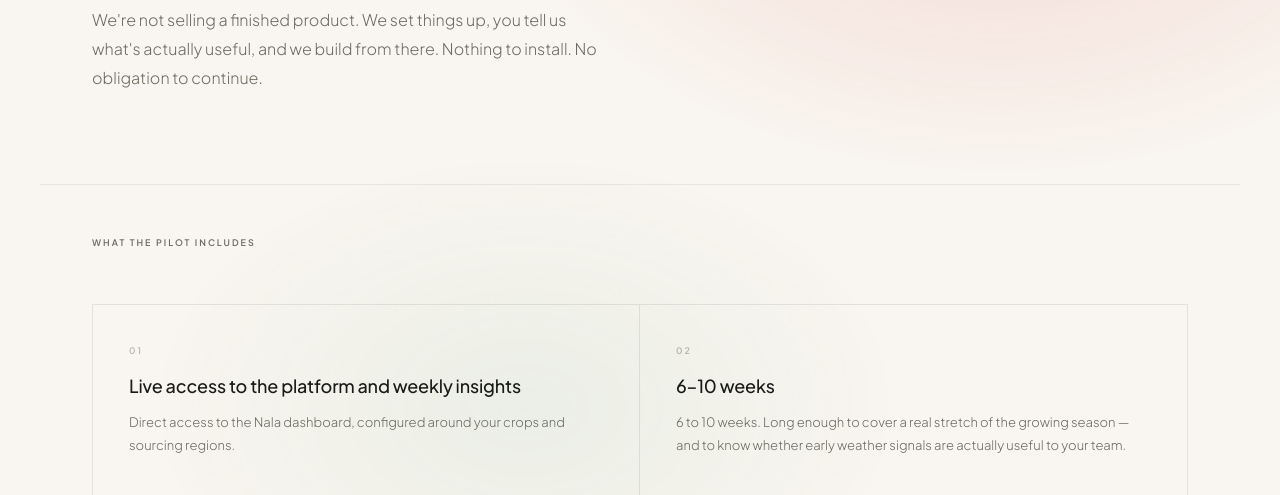
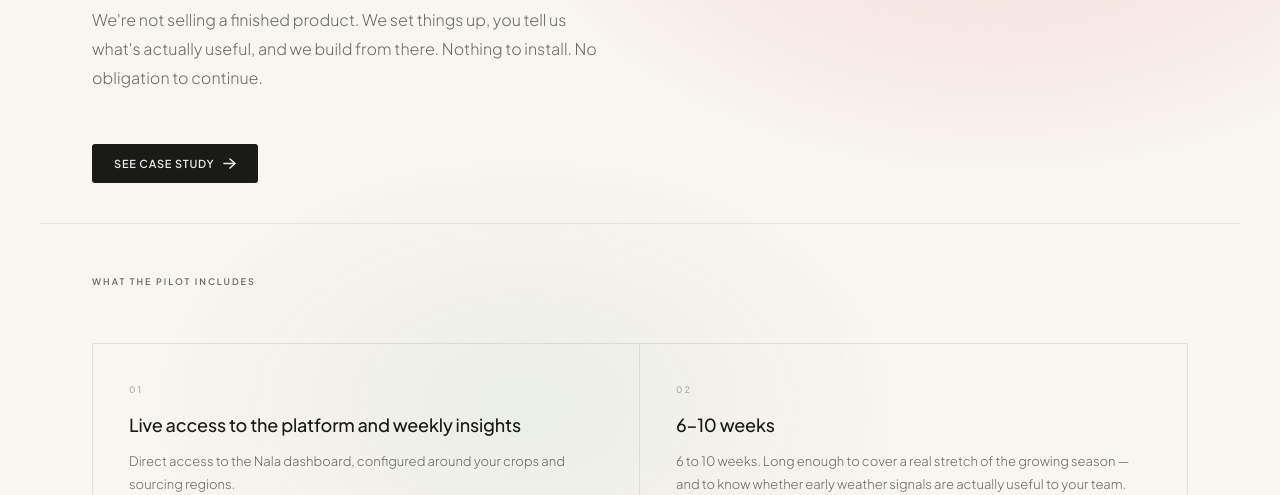
Before and after one commit to nickzumbuehl/berry-risk, a plain HTML site: page index.html in a window 1280 px wide. Both pictures are taken after a click on the button "PILOT PROGRAMME". Shown: the part 305-800 px from the top of the page. Drawn offline with Linux system fonts and the light colour scheme.

Commit message:
Add 'See Case Study' button on pilot hero

```diff
--- a/index.html
+++ b/index.html
@@ -842,6 +842,14 @@
     <p class="hero-prose r" style="transition-delay:.16s;max-width:520px;">
       We're not selling a finished product. We set things up, you tell us what's actually useful, and we build from there. Nothing to install. No obligation to continue.
     </p>
+    <div class="hero-actions r" style="transition-delay:.24s;">
+      <a href="#crop-risk" onclick="switchTab(0);return false;" class="btn btn-ink">
+        See Case Study
+        <svg width="13" height="11" viewBox="0 0 13 11" fill="none">
+          <path d="M1 5.5h11M7 1l5 4.5L7 10" stroke="currentColor" stroke-width="1.6" stroke-linecap="round" stroke-linejoin="round"/>
+        </svg>
+      </a>
+    </div>
   </div>
 
   <div class="rule"></div>
```
